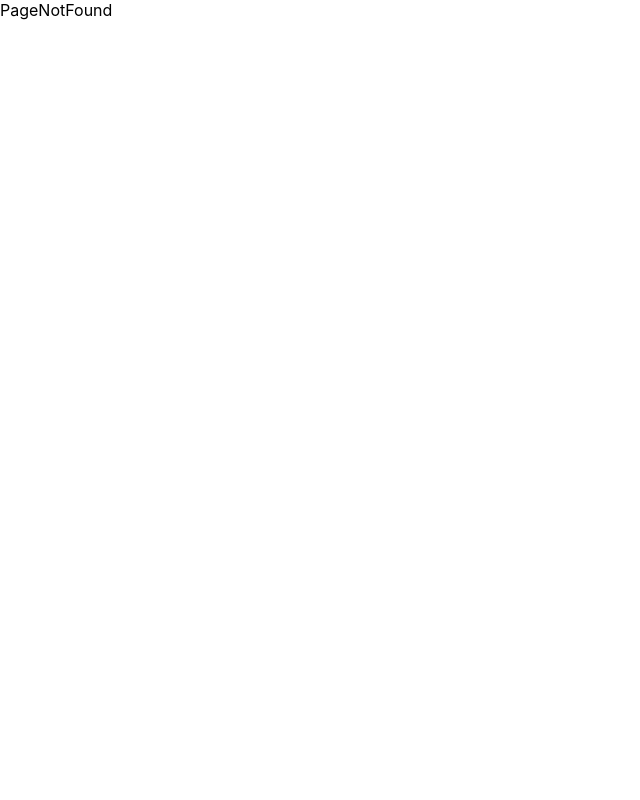
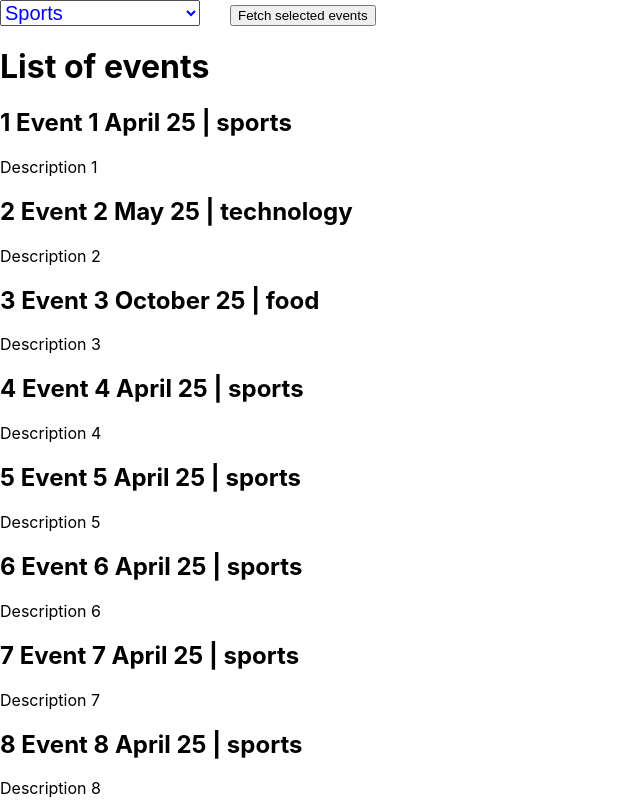
Before and after one commit to DinoPy/NextJs-YT-Tutorial, a Next.js app: page /events in a window 1280 px wide. Before the commit this address had no page. Shown: the top 800 px of the page, without its empty margins (0-640 px from the left). Built offline with nearby package versions, Linux system fonts and the light colour scheme; data requests are answered from the project's data file.

Commit message:
ssr + client side fetching + shallow routing (with custom options) + SWR fetching

```diff
--- a/db.json
+++ b/db.json
@@ -1,7 +1,70 @@
 {
+    "events" : [
+        {
+            "id" : 1,
+            "title" : "Event 1",
+            "description" : "Description 1",
+            "category" : "sports",
+            "date" : "April 25"
+        },{
+            "id" : 2,
+            "title" : "Event 2",
+            "description" : "Description 2",
+            "category" : "technology",
+            "date" : "May 25"
+        },{
+            "id" : 3,
+            "title" : "Event 3",
+            "description" : "Description 3",
+            "category" : "food",
+            "date" : "October 25"
+        },{
+            "id" : 4,
+            "title" : "Event 4",
+            "description" : "Description 4",
+            "category" : "sports",
+            "date" : "April 25"
+        },{
+            "id" : 5,
+            "title" : "Event 5",
+            "description" : "Description 5",
+            "category" : "sports",
+            "date" : "April 25"
+        },{
+            "id" : 6,
+            "title" : "Event 6",
+            "description" : "Description 6",
+            "category" : "sports",
+            "date" : "April 25"
+        },{
+            "id" : 7,
+            "title" : "Event 7",
+            "description" : "Description 7",
+            "category" : "sports",
+            "date" : "April 25"
+        },{
+            "id" : 8,
+            "title" : "Event 8",
+            "description" : "Description 8",
+            "category" : "sports",
+            "date" : "April 25"
+        },{
+            "id" : 9,
+            "title" : "Event 9",
+            "description" : "Description 9",
+            "category" : "sports",
+            "date" : "April 25"
+        },{
+            "id" : 10,
+            "title" : "Event 10",
+            "description" : "Description 10",
+            "category" : "sports",
+            "date" : "April 25"
+        }
+    ],
     "dashboard" : {
         "posts" : 5,
-        "likes" : 100,
+        "likes" : 130,
         "followers" : 20,
         "following" : 50
     },
--- a/package.json
+++ b/package.json
@@ -13,7 +13,8 @@
     "json-server": "^0.17.0",
     "next": "12.2.4",
     "react": "18.2.0",
-    "react-dom": "18.2.0"
+    "react-dom": "18.2.0",
+    "swr": "^1.3.0"
   },
   "devDependencies": {
     "eslint": "8.21.0",
--- /dev/null
+++ b/pages/events/index.jsx
@@ -0,0 +1,76 @@
+import React, { useState } from 'react';
+import { useRouter } from 'next/router';
+
+const EventList = ({ eventList }) => {
+	const router = useRouter();
+	const [events, setEvents] = useState(eventList);
+	const [categoryType, setCategoryType] = useState('sports');
+
+	const fetchNewEvents = async () => {
+		const response = await fetch(
+			`http://localhost:4000/events?category=${categoryType}`
+		);
+		const data = await response.json();
+		setEvents(data);
+		router.push(`events?category=${categoryType}`, undefined, {
+			shallow: true,
+		});
+	};
+
+	const handleChange = (e) => {
+		setCategoryType(e.target.value);
+	};
+	return (
+		<div>
+			<select
+				name='categoryTypes'
+				onChange={handleChange}
+				value={categoryType}
+				style={{
+					width: '200px',
+					color: 'blue',
+					fontSize: '20px',
+					marginRight: '30px',
+				}}
+			>
+				<option value='sports'>Sports</option>
+				<option value='technology'>Technology</option>
+				<option value='food'>Food</option>
+			</select>
+
+			<button onClick={() => fetchNewEvents(categoryType)}>
+				{' '}
+				Fetch selected events
+			</button>
+			<h1> List of events </h1>
+			{events?.map((event) => {
+				return (
+					<div key={event.id}>
+						<h2>
+							{' '}
+							{event.id} {event.title} {event.date} | {event.category}{' '}
+						</h2>
+						<p> {event.description} </p>
+					</div>
+				);
+			})}
+		</div>
+	);
+};
+
+export default EventList;
+
+export async function getServerSideProps(context) {
+	const { query } = context;
+	const { category } = query;
+	console.log(category);
+	const queryString = category ? `category=${category}` : '';
+	const response = await fetch(`http://localhost:4000/events?${queryString}`);
+	const data = await response.json();
+
+	return {
+		props: {
+			eventList: data,
+		},
+	};
+}
```
Also changed, not shown: pages/dashboard/swr.js (+17 -1 lines), 1 other file (tests, documents, lock files or other folders).
